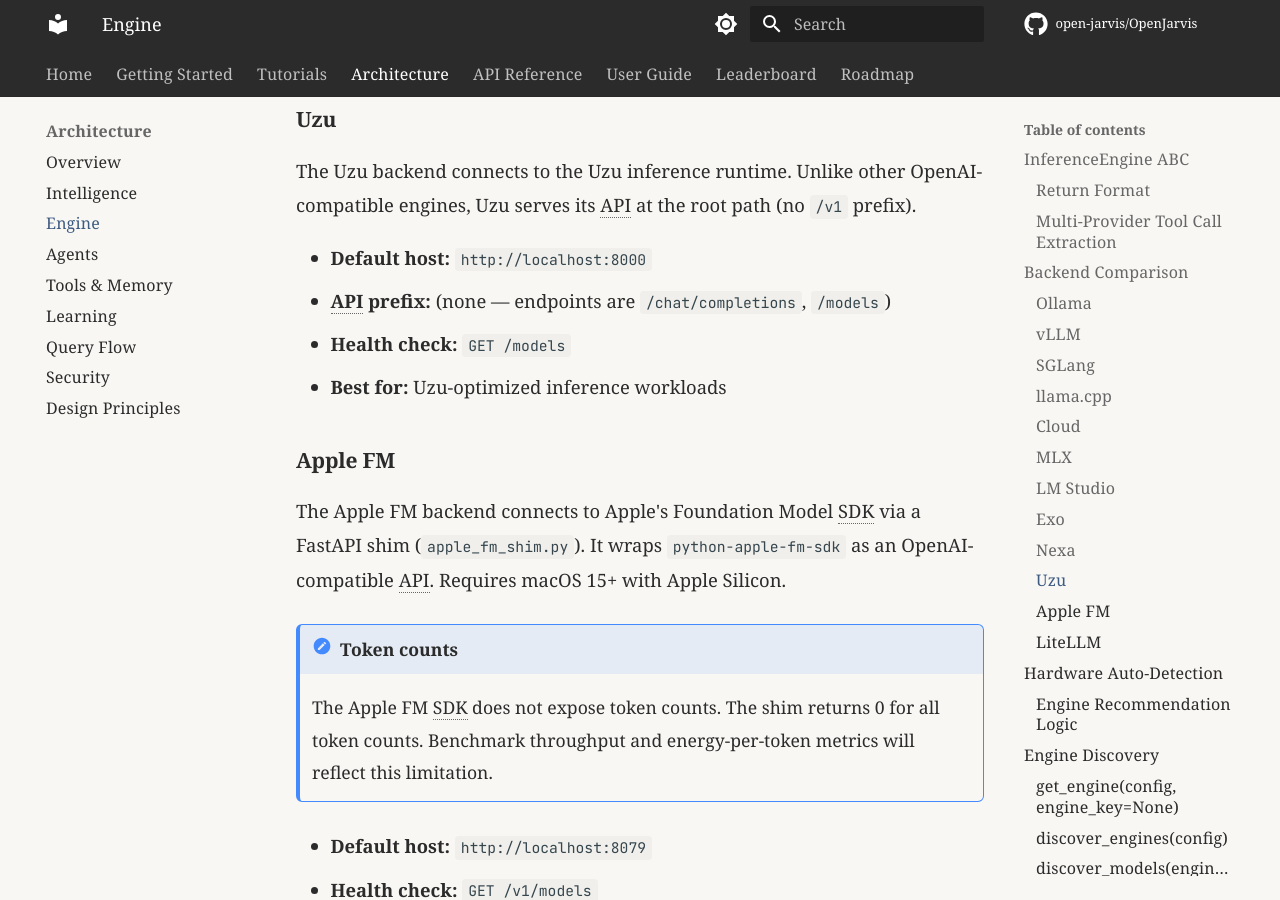
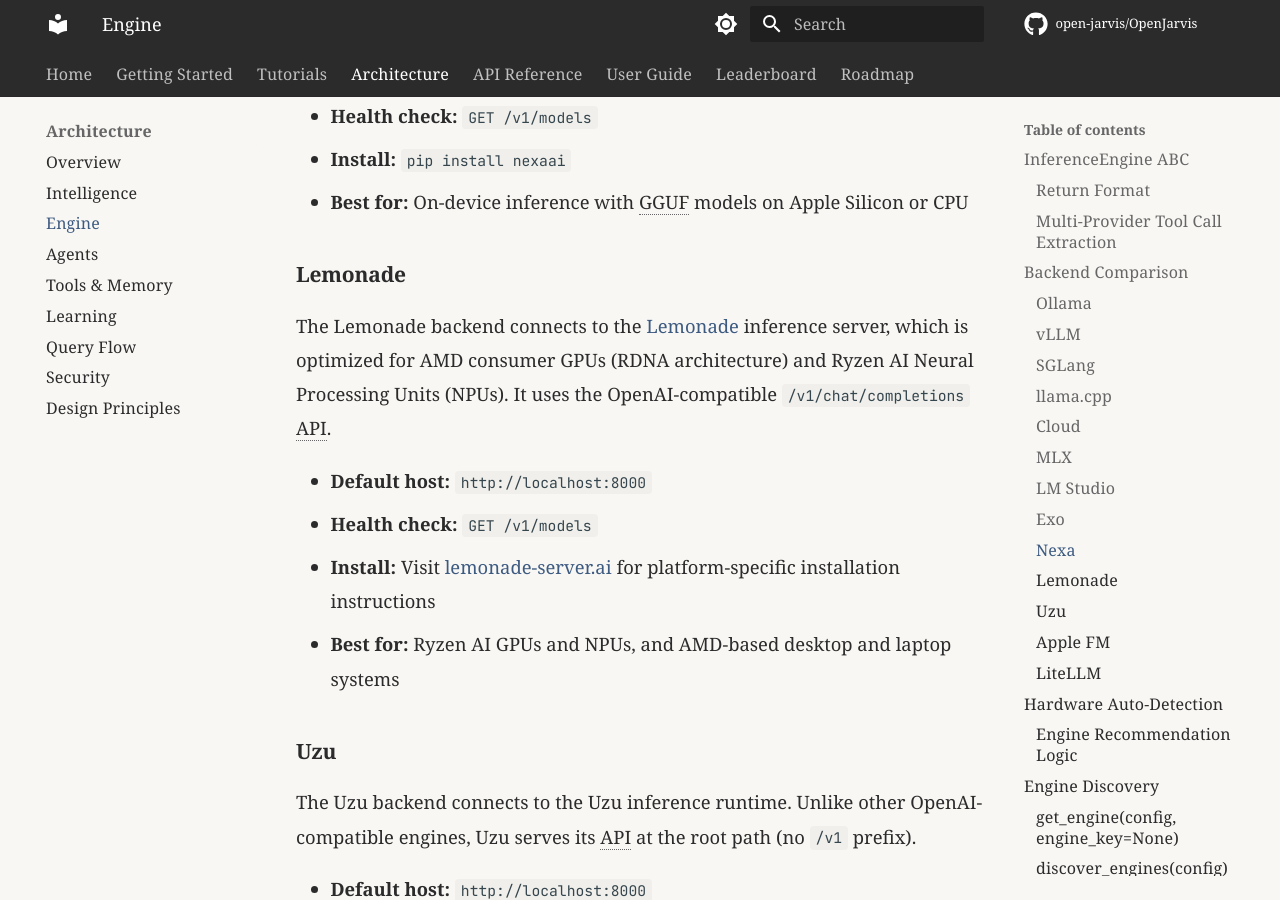
Before and after one commit to MateusCirineo/J.A.R.V.I.S-Assitente-Pessoal, an MkDocs documentation site: the page built from docs/architecture/engine.md, in a window 1280 px wide and 900 px high, scrolled down 8992 px. Built offline with MkDocs 1.6.1 and Material for MkDocs 9.7.7, drawn with Linux system fonts in a browser that asks for light colours; some web fonts are replaced; comment, search, counter and statistics services are not loaded; some of the changed text lies outside the part shown.

````diff
--- a/docs/architecture/engine.md
+++ b/docs/architecture/engine.md
@@ -116,6 +116,7 @@ All providers produce the same output format consumed by agents:
 | **LM Studio** | `lmstudio` | OpenAI-compatible | 1234 | No (GPU optional) | Desktop GUI, easy model management |
 | **Exo** | `exo` | OpenAI-compatible | 52415 | No (distributed) | Distributed inference across heterogeneous devices |
 | **Nexa** | `nexa` | OpenAI-compatible | 18181 | No (CPU/GPU) | On-device inference with GGUF models |
+| **Lemonade** | `lemonade` | OpenAI-compatible | 8000 | AMD GPU/NPU | AMD consumer GPUs (RDNA), Ryzen AI NPUs |
 | **Uzu** | `uzu` | OpenAI-compatible | 8000 | Varies | Uzu inference runtime |
 | **Apple FM** | `apple_fm` | OpenAI-compatible | 8079 | Apple Silicon | Apple Foundation Model on-device inference |
 | **LiteLLM** | `litellm` | OpenAI-compatible | — | No | Unified proxy to 100+ LLM providers |
@@ -199,6 +200,15 @@ The Nexa backend connects to the Nexa SDK on-device inference server via a FastA
 - **Install:** `pip install nexaai`
 - **Best for:** On-device inference with GGUF models on Apple Silicon or CPU
 
+### Lemonade
+
+The Lemonade backend connects to the [Lemonade](https://lemonade-server.ai/) inference server, which is optimized for AMD consumer GPUs (RDNA architecture) and Ryzen AI Neural Processing Units (NPUs). It uses the OpenAI-compatible `/v1/chat/completions` API.
+
+- **Default host:** `http://localhost:8000`
+- **Health check:** `GET /v1/models`
+- **Install:** Visit [lemonade-server.ai](https://lemonade-server.ai/) for platform-specific installation instructions
+- **Best for:** Ryzen AI GPUs and NPUs, and AMD-based desktop and laptop systems
+
 ### Uzu
 
 The Uzu backend connects to the Uzu inference runtime. Unlike other OpenAI-compatible engines, Uzu serves its API at the root path (no `/v1` prefix).
@@ -254,7 +264,9 @@ graph TD
     D -->|NVIDIA| F{"Datacenter card?<br/>(A100, H100, H200,<br/>L40, A10, A30)"}
     F -->|Yes| G["vllm"]
     F -->|No| H["ollama"]
-    D -->|AMD| I["vllm"]
+    D -->|AMD| I{"Datacenter card?<br/>(MI300, MI325,<br/>MI350, MI355)"}
+    I -->|Yes| K["vllm"]
+    I -->|No| L["lemonade"]
     D -->|Other| J["llamacpp"]
 ```
 
@@ -301,7 +313,7 @@ models = discover_models(engines)
 
 ## OpenAI Compatibility Layer
 
-The `_OpenAICompatibleEngine` base class provides a shared implementation for engines that serve the standard `/v1/chat/completions` endpoint. vLLM, SGLang, and llama.cpp all extend this base class with minimal overrides -- typically just setting `engine_id` and `_default_host`.
+The `_OpenAICompatibleEngine` base class provides a shared implementation for engines that serve the standard `/v1/chat/completions` endpoint. vLLM, SGLang, llama.cpp, Lemonade, and others all extend this base class with minimal overrides -- typically just setting `engine_id` and `_default_host`.
 
 ```python
 class _OpenAICompatibleEngine(InferenceEngine):
@@ -343,6 +355,9 @@ host = "http://localhost:30000"
 # [engine.llamacpp]
 # host = "http://localhost:8080"
 # binary_path = ""
+
+# [engine.lemonade]
+# host = "http://localhost:8000"
 ```
 
 The `EngineConfig` dataclass and its per-engine sub-dataclasses map these settings:
@@ -355,9 +370,10 @@ The `EngineConfig` dataclass and its per-engine sub-dataclasses map these settin
 | `SGLangEngineConfig` | `host` | `http://localhost:30000` | SGLang server URL |
 | `LlamaCppEngineConfig` | `host` | `http://localhost:8080` | llama.cpp server URL |
 | `LlamaCppEngineConfig` | `binary_path` | `""` | Path to llama.cpp binary (for managed mode) |
+| `LemonadeEngineConfig` | `host` | `http://localhost:8000` | Lemonade server URL |
 
 !!! note "Backward compatibility"
-    The old flat field names `ollama_host`, `vllm_host`, `llamacpp_host`, `llamacpp_path`, and `sglang_host` under `[engine]` are still accepted as backward-compatible properties on `EngineConfig`. New configurations should use the nested sub-section format.
+    The old flat field names `ollama_host`, `vllm_host`, `llamacpp_host`, `llamacpp_path`, `sglang_host`, and `lemonade_host` under `[engine]` are still accepted as backward-compatible properties on `EngineConfig`. New configurations should use the nested sub-section format.
 
 ---
 
````
Also changed, not shown: other parts of docs/architecture/engine.md (+1 -1 lines), 4 other files.
